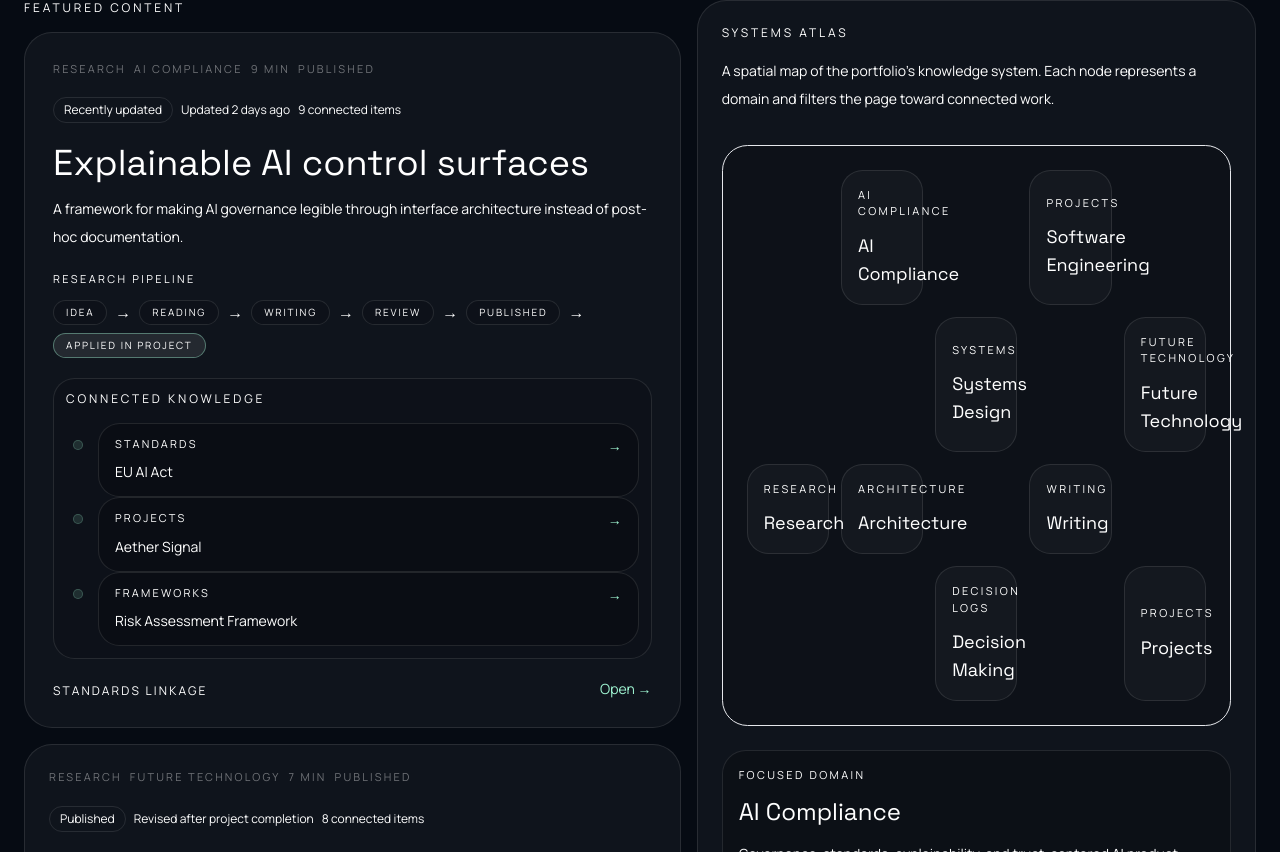
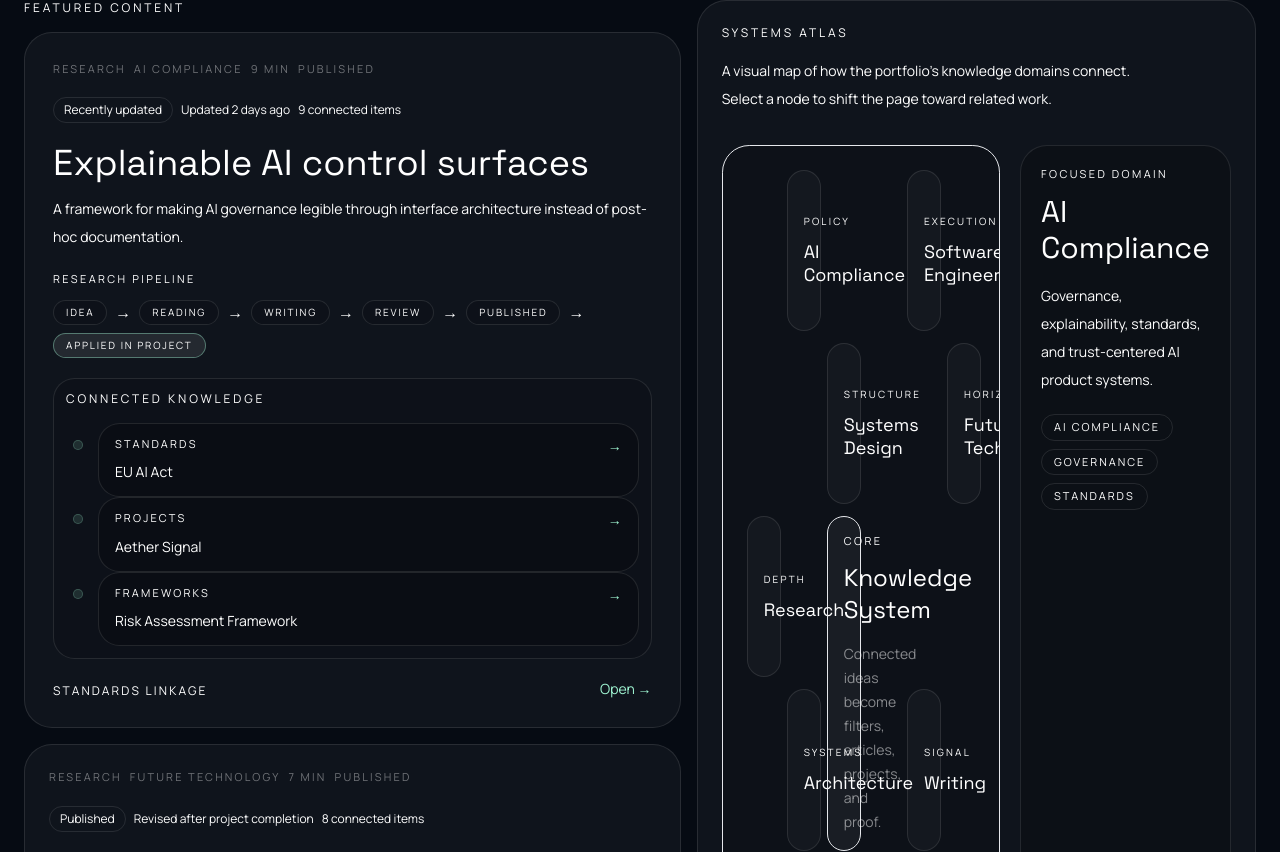
Before and after one commit to jkmalra/portfolio, a Next.js app: page /intelligence in a window 1280 px wide. Shown: the part 708-1560 px from the top of the page. Built offline with nearby package versions, Linux system fonts and the light colour scheme.

Commit message:
fix: refine systems atlas layout and spatial hierarchy

```diff
--- a/components/site/systems-atlas.tsx
+++ b/components/site/systems-atlas.tsx
@@ -17,6 +17,7 @@ type AtlasNode = {
   domain: AtlasDomain;
   description: string;
   filters: string[];
+  eyebrow: string;
 };
 
 type SystemsAtlasProps = {
@@ -27,61 +28,70 @@ type SystemsAtlasProps = {
 const atlasNodes: AtlasNode[] = [
   {
     domain: "AI Compliance",
-    description: "Governance, standards, explainability, and trust-centered AI product thinking.",
+    eyebrow: "Policy",
+    description: "Governance, explainability, standards, and trust-centered AI product systems.",
     filters: ["AI Compliance", "Governance", "Standards"],
   },
   {
     domain: "Software Engineering",
-    description: "Execution, implementation logic, and the craft of turning ideas into working systems.",
-    filters: ["Projects", "Software Platform", "Open source"],
+    eyebrow: "Execution",
+    description: "Implementation craft, delivery systems, and how ideas become working software.",
+    filters: ["Software Engineering", "Open Source", "Projects"],
   },
   {
     domain: "Systems Design",
-    description: "Structural thinking across interfaces, flows, and operational architecture.",
-    filters: ["Systems", "Frameworks", "Case studies"],
+    eyebrow: "Structure",
+    description: "Operational architecture, flows, interfaces, and system-level design logic.",
+    filters: ["Systems", "Architecture", "Frameworks"],
   },
   {
     domain: "Future Technology",
-    description: "Speculative but credible directions in infrastructure, interfaces, and applied systems.",
-    filters: ["Future Technology", "Technologies", "Research"],
+    eyebrow: "Horizon",
+    description: "Credible future-facing thinking across tooling, interfaces, and platform direction.",
+    filters: ["Future Technology", "Research", "Open Source"],
   },
   {
     domain: "Research",
-    description: "Deep frameworks, technical analysis, and long-form knowledge building.",
-    filters: ["Research", "Frameworks", "Articles"],
+    eyebrow: "Depth",
+    description: "Long-form analysis, frameworks, and deeper technical investigation.",
+    filters: ["Research", "Frameworks", "Writing"],
   },
   {
     domain: "Architecture",
-    description: "How complex ideas are organized into readable, usable technical systems.",
+    eyebrow: "Systems",
+    description: "How complex technical ideas are organized into readable and usable structures.",
     filters: ["Architecture", "Systems", "Projects"],
   },
   {
     domain: "Writing",
-    description: "Essays, notes, and communication that translate complexity into clarity.",
-    filters: ["Writing", "Articles", "Thinking"],
+    eyebrow: "Signal",
+    description: "Essays, technical communication, notes, and public thinking with clarity.",
+    filters: ["Writing", "Frameworks", "Decision Making"],
   },
   {
     domain: "Decision Making",
-    description: "Reasoning models, logs, and the chain between intent, action, and consequence.",
-    filters: ["Decision logs", "Frameworks", "Research"],
+    eyebrow: "Reasoning",
+    description: "Decision logs, judgment frameworks, and the chain between intent and consequence.",
+    filters: ["Decision Making", "Frameworks", "Research"],
   },
   {
     domain: "Projects",
-    description: "Applied output where knowledge becomes interface, software, and visible proof.",
-    filters: ["Projects", "Case studies", "Applied in Project"],
+    eyebrow: "Applied",
+    description: "Where knowledge turns into shipped interfaces, dossiers, and visible proof.",
+    filters: ["Projects", "Software Engineering", "AI Compliance"],
   },
 ];
 
 const nodePositions: Record<AtlasDomain, string> = {
-  "AI Compliance": "col-span-2 md:col-span-1 md:col-start-2",
-  "Software Engineering": "col-span-2 md:col-span-1 md:col-start-4",
-  "Systems Design": "col-span-2 md:col-span-1 md:col-start-3",
-  "Future Technology": "col-span-2 md:col-span-1 md:col-start-5",
-  Research: "col-span-2 md:col-span-1 md:col-start-1",
-  Architecture: "col-span-2 md:col-span-1 md:col-start-2",
-  Writing: "col-span-2 md:col-span-1 md:col-start-4",
-  "Decision Making": "col-span-2 md:col-span-1 md:col-start-3",
-  Projects: "col-span-2 md:col-span-1 md:col-start-5",
+  "AI Compliance": "md:col-start-2 md:row-start-1",
+  "Software Engineering": "md:col-start-5 md:row-start-1",
+  "Systems Design": "md:col-start-3 md:row-start-2",
+  "Future Technology": "md:col-start-6 md:row-start-2",
+  Research: "md:col-start-1 md:row-start-3",
+  Architecture: "md:col-start-2 md:row-start-4",
+  Writing: "md:col-start-5 md:row-start-4",
+  "Decision Making": "md:col-start-3 md:row-start-5",
+  Projects: "md:col-start-6 md:row-start-5",
 };
 
 export function SystemsAtlas({ activeDomain, onSelect }: SystemsAtlasProps) {
@@ -94,10 +104,10 @@ export function SystemsAtlas({ activeDomain, onSelect }: SystemsAtlasProps) {
   return (
     <aside className="rounded-[1.85rem] border border-white/10 bg-white/[0.04] p-6">
       <div className="flex items-start justify-between gap-4">
-        <div>
+        <div className="max-w-md">
           <p className="text-xs uppercase tracking-[0.24em] text-white/42">Systems Atlas</p>
           <p className="mt-4 text-sm leading-7 text-white/62">
-            A spatial map of the portfolio’s knowledge system. Each node represents a domain and filters the page toward connected work.
+            A visual map of how the portfolio’s knowledge domains connect. Select a node to shift the page toward related work.
           </p>
         </div>
         {activeDomain ? (
@@ -111,16 +121,29 @@ export function SystemsAtlas({ activeDomain, onSelect }: SystemsAtlasProps) {
         ) : null}
       </div>
 
-      <div className="relative mt-8 rounded-[1.6rem] border border-white/8 bg-black/15 p-4 md:p-6">
+      <div className="mt-8 grid gap-5 xl:grid-cols-[1.15fr,0.85fr]">
+        <div className="relative overflow-hidden rounded-[1.7rem] border border-white/8 bg-black/15 p-4 md:p-6">
           <div className="pointer-events-none absolute inset-0 hidden md:block">
-          <div className="absolute left-[17%] top-[29%] h-px w-[22%] bg-gradient-to-r from-transparent via-white/12 to-transparent" />
-          <div className="absolute left-[40%] top-[29%] h-px w-[22%] bg-gradient-to-r from-transparent via-white/12 to-transparent" />
-          <div className="absolute left-[28%] top-[50%] h-[18%] w-px bg-gradient-to-b from-white/12 to-transparent" />
-          <div className="absolute left-[50%] top-[38%] h-[30%] w-px bg-gradient-to-b from-white/12 to-transparent" />
-          <div className="absolute left-[72%] top-[50%] h-[18%] w-px bg-gradient-to-b from-white/12 to-transparent" />
+            <div className="absolute left-[18%] top-[18%] h-px w-[28%] bg-gradient-to-r from-transparent via-white/12 to-transparent" />
+            <div className="absolute left-[49%] top-[18%] h-px w-[20%] bg-gradient-to-r from-transparent via-white/12 to-transparent" />
+            <div className="absolute left-[31%] top-[34%] h-px w-[16%] bg-gradient-to-r from-transparent via-white/12 to-transparent" />
+            <div className="absolute left-[48%] top-[34%] h-px w-[20%] bg-gradient-to-r from-transparent via-white/12 to-transparent" />
+            <div className="absolute left-[18%] top-[66%] h-px w-[18%] bg-gradient-to-r from-transparent via-white/12 to-transparent" />
+            <div className="absolute left-[53%] top-[66%] h-px w-[15%] bg-gradient-to-r from-transparent via-white/12 to-transparent" />
+            <div className="absolute left-[33%] top-[78%] h-px w-[30%] bg-gradient-to-r from-transparent via-white/12 to-transparent" />
           </div>
 
-        <div className="grid gap-3 md:grid-cols-5">
+          <div className="grid gap-3 md:grid-cols-6 md:grid-rows-5">
+            <div className="order-1 rounded-[1.4rem] border border-aurora/16 bg-white/[0.05] p-4 md:col-start-3 md:row-start-3 md:row-span-2 md:flex md:min-h-[132px] md:flex-col md:justify-between">
+              <div>
+                <p className="text-[11px] uppercase tracking-[0.22em] text-white/36">Core</p>
+                <h3 className="mt-3 font-display text-2xl text-white">Knowledge System</h3>
+              </div>
+              <p className="mt-4 text-sm leading-6 text-white/50">
+                Connected ideas become filters, articles, projects, and proof.
+              </p>
+            </div>
+
             {atlasNodes.map((node) => {
               const active = node.domain === activeDomain;
               const hovered = node.domain === hoveredDomain;
@@ -134,27 +157,25 @@ export function SystemsAtlas({ activeDomain, onSelect }: SystemsAtlasProps) {
                   onFocus={() => setHoveredDomain(node.domain)}
                   onBlur={() => setHoveredDomain(null)}
                   onClick={() => onSelect(active ? null : node.domain, active ? [] : node.filters)}
-                className={`relative rounded-[1.35rem] border px-4 py-4 text-left transition duration-300 ${nodePositions[node.domain]} ${
+                  className={`rounded-[1.35rem] border p-4 text-left transition duration-300 ${nodePositions[node.domain]} ${
                     active || hovered
                       ? "border-aurora/35 bg-white/[0.08] shadow-[0_0_0_1px_rgba(159,245,210,0.05)]"
                       : "border-white/10 bg-white/[0.03] hover:border-white/18 hover:bg-white/[0.05]"
                   }`}
                 >
-                <p className="text-[11px] uppercase tracking-[0.22em] text-white/38">
-                  {node.filters[0]}
-                </p>
-                <h3 className="mt-3 font-display text-lg text-white">{node.domain}</h3>
+                  <p className="text-[10px] uppercase tracking-[0.22em] text-white/34">{node.eyebrow}</p>
+                  <h3 className="mt-3 font-display text-lg leading-tight text-white">{node.domain}</h3>
                 </button>
               );
             })}
           </div>
         </div>
 
-      <div className="mt-6 rounded-[1.5rem] border border-white/10 bg-black/20 p-4">
+        <div className="rounded-[1.7rem] border border-white/10 bg-black/20 p-5">
           <p className="text-[11px] uppercase tracking-[0.22em] text-white/36">Focused domain</p>
-        <h3 className="mt-3 font-display text-2xl text-white">{activeNode.domain}</h3>
-        <p className="mt-3 text-sm leading-7 text-white/62">{activeNode.description}</p>
-        <div className="mt-4 flex flex-wrap gap-2">
+          <h3 className="mt-3 font-display text-3xl text-white">{activeNode.domain}</h3>
+          <p className="mt-4 text-sm leading-7 text-white/62">{activeNode.description}</p>
+          <div className="mt-5 flex flex-wrap gap-2">
             {activeNode.filters.map((filter) => (
               <span
                 key={filter}
@@ -165,6 +186,7 @@ export function SystemsAtlas({ activeDomain, onSelect }: SystemsAtlasProps) {
             ))}
           </div>
         </div>
+      </div>
     </aside>
   );
 }
```
Lines whose indentation alone changed are shown as unchanged.
